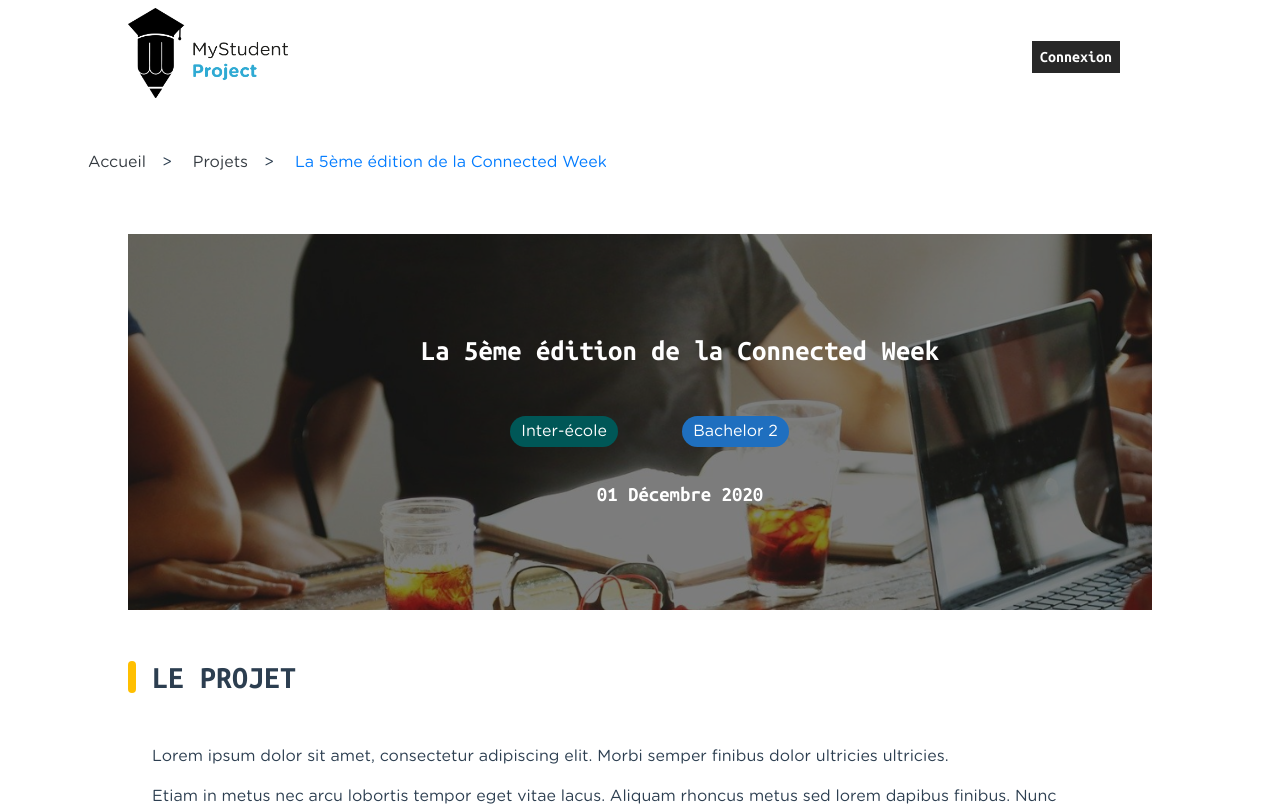
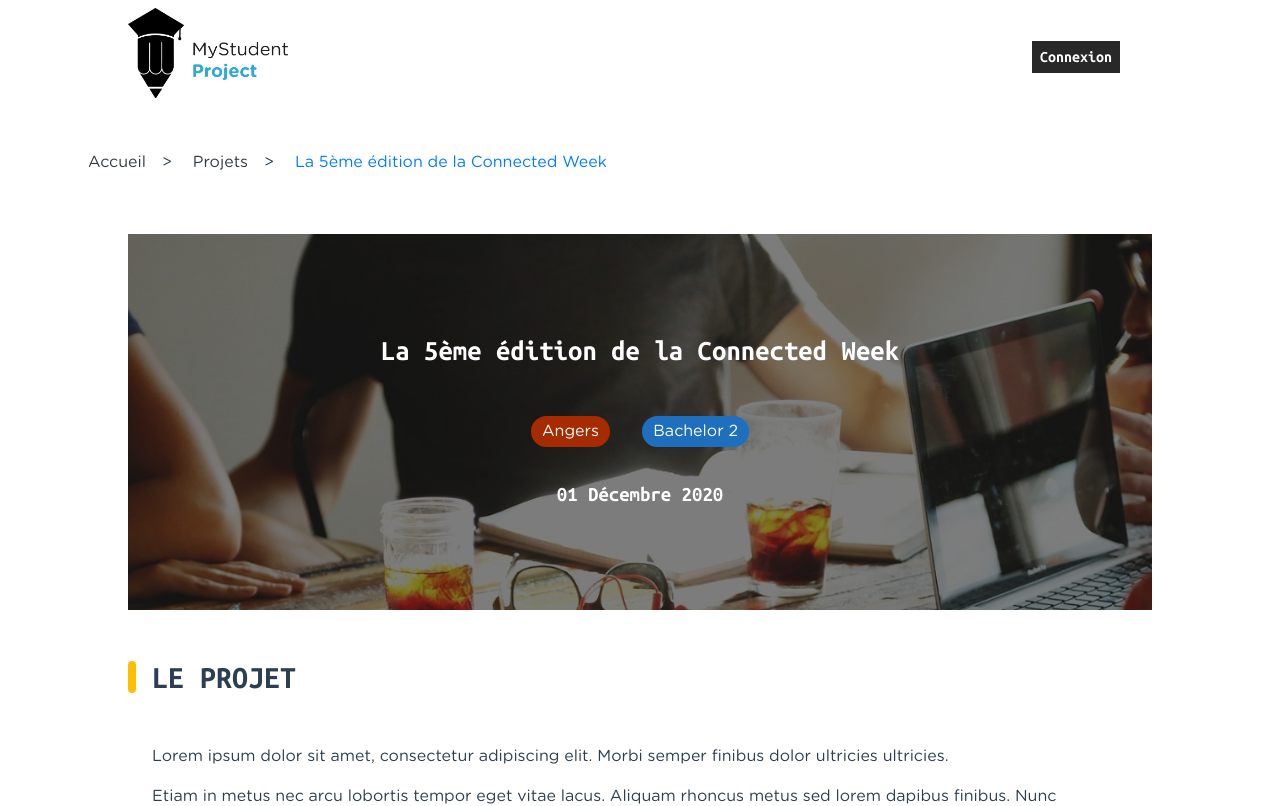
Before and after one commit to BlueFaste/MyCreativeWeek-Accessibilite, a Vue app: page /project in a window 1280 px wide. Shown: the top 806 px of the page. Built offline with nearby package versions, Linux system fonts and the light colour scheme.

Commit message:
correction inter-ecole supp

```diff
--- a/src/views/Project.vue
+++ b/src/views/Project.vue
@@ -19,12 +19,12 @@
 				<div class="px-10rem">
 					<article class="projetUne text-white d-flex flex-column justify-content-center align-items-center">
 						<div class="blackFiltre"></div>
-						<h3 class="projetUne_text ubuntu-B mt-auto"> La 5ème édition de la Connected Week</h3>
+						<h3 class="projet_text ubuntu-B mt-auto"> La 5ème édition de la Connected Week</h3>
 						<div class="d-flex w-100 align-items-center  justify-content-center">
-							<span class="projectTag Inter-école">Inter-école</span>
+							<span class="projectTag Angers">Angers</span>
 							<span class="projectTag Bachelor_2">Bachelor 2</span>
 						</div>
-						<p class="projetUne_text ubuntu-B mb-auto">01 Décembre 2020</p>
+						<p class="projet_text ubuntu-B mb-auto">01 Décembre 2020</p>
 					</article>
 
 				</div>
@@ -122,21 +122,26 @@ export default {
 	background-position: center;
 }
 
+.projet_text {
+  margin-bottom: 1rem;
+  z-index: 10;
+}
+
 .projectTag {
 	border-radius: 20px;
 	padding: 0.2rem 0.7rem;
-	margin: 2rem 2rem;
+	margin: 2rem 1rem;
 	height: max-content;
 	z-index: 10;
 
 }
 
 .projectTag:first-of-type {
-	margin-left: 5% !important;
+	/*margin-left: 5% !important;*/
 }
 
-.Inter-école {
-	background-color: #005757;
+.Angers {
+  background-color: #A72B00;
 }
 
 .Bachelor_2 {
```
